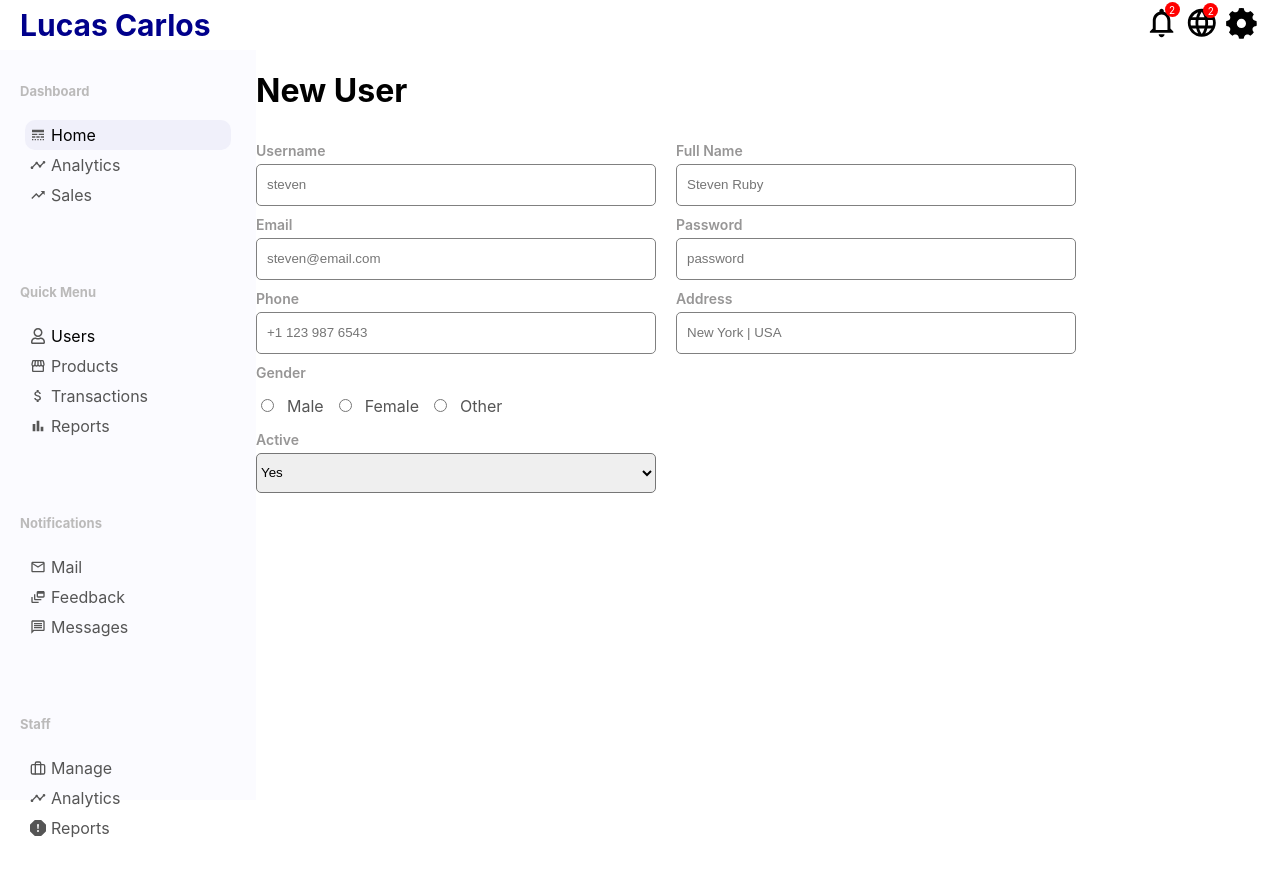
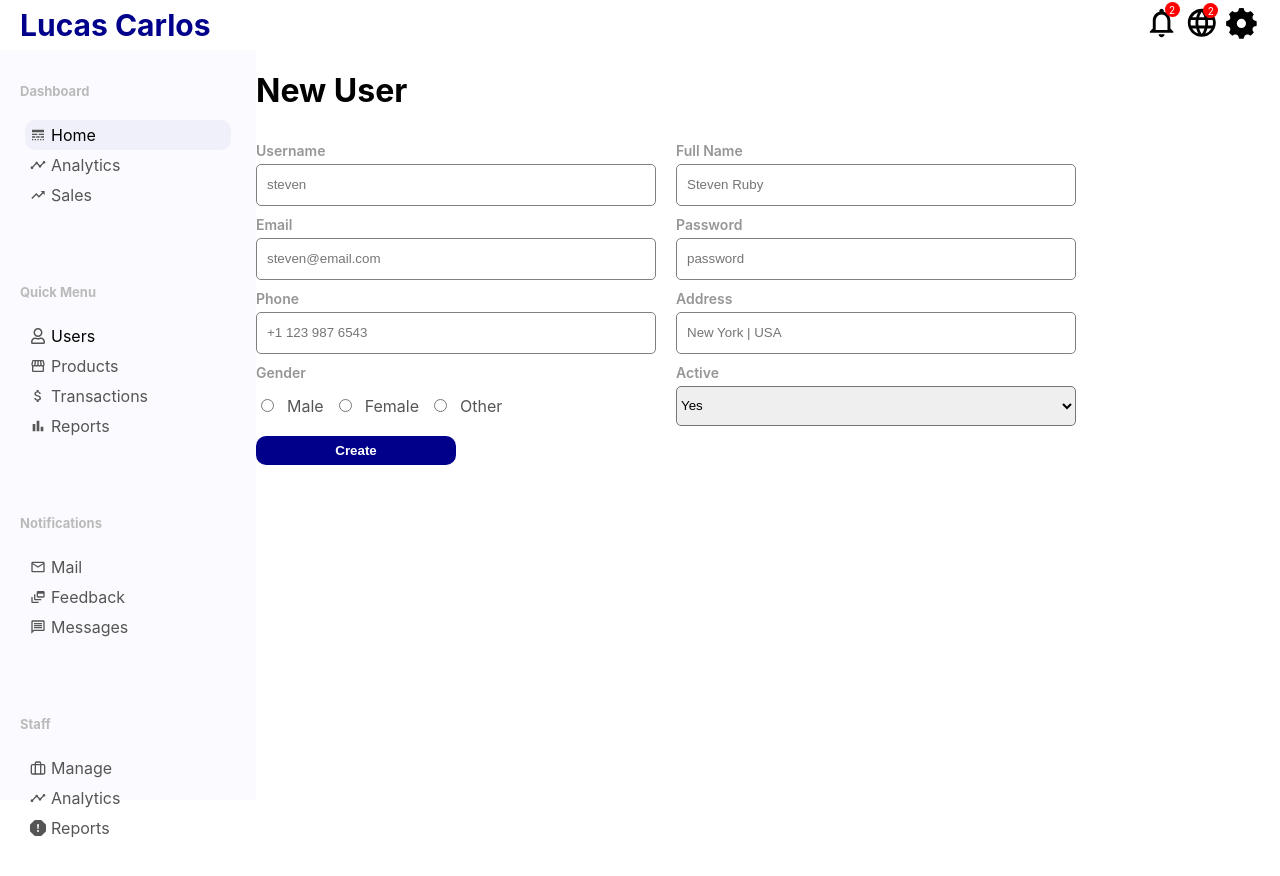
Before and after one commit to lucas9121/dashboard, a React (Create React App) app: page /user/new in a window 1280 px wide. Shown: the top 876 px of the page. Built offline with nearby package versions, Linux system fonts and the light colour scheme; the HTML template or start-up script is replaced by a standard one.

Commit message:
building new user page

```diff
--- a/src/pages/NewUser/NewUser.js
+++ b/src/pages/NewUser/NewUser.js
@@ -39,6 +39,7 @@ export default function NewUser() {
                         <input type="radio" name="gender" id="other" value="other" />
                         <label for="other">Other</label>
                     </div>
+                </div>
                 <div className="newUserItem">
                     <label>Active</label>
                     <select className="newUserSelect" name="active" id="active">
@@ -46,7 +47,7 @@ export default function NewUser() {
                         <option value="no">No</option>
                     </select>
                 </div>
-                </div>
+                <button>Create</button>
             </form>
         </div>
     )
```
Lines whose indentation alone changed are shown as unchanged.
